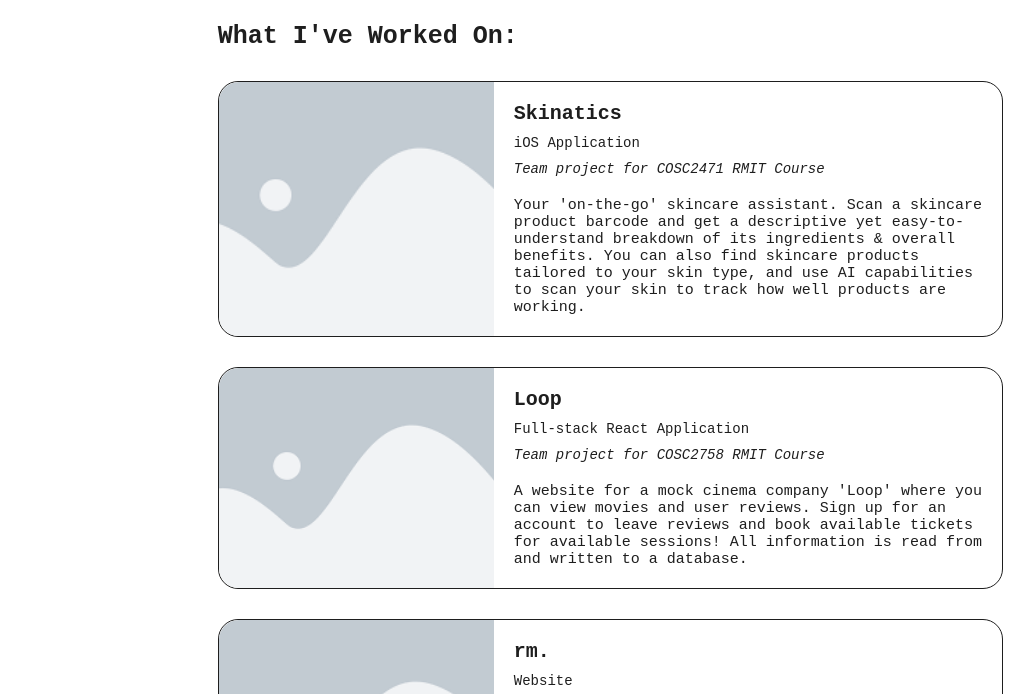
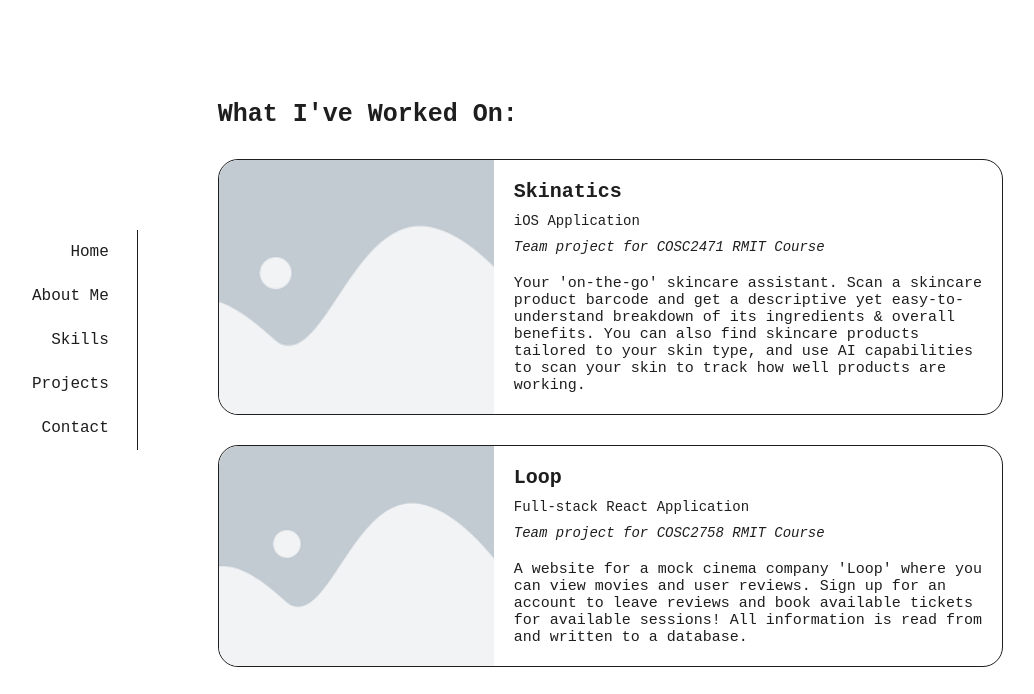
Before and after one commit to marielle-lopez/marielle-lopez.github.io, a plain HTML site: page html/projects.html in a window 1280 px wide. Shown: the part 90-784 px from the top of the page, without its empty margins (149-1183 px from the left). Drawn offline with Linux system fonts and the light colour scheme; a web font is replaced by a local one.

Commit message:
adjusted styling to accommodate longer main length

```diff
--- a/html/projects.html
+++ b/html/projects.html
@@ -20,6 +20,7 @@
     </header>
 
     <main>
+      <div class="container">
         <nav class="navbar">
           <ul class="navbar__list">
             <li class="navbar__item">
@@ -39,6 +40,7 @@
             </li>
           </ul>
         </nav>
+      </div>
 
       <div>
         <h3 class="page-heading">What I've Worked On:</h3>
--- a/styles/partials/mixins/_layout.scss
+++ b/styles/partials/mixins/_layout.scss
@@ -12,8 +12,8 @@
 
 @mixin main {
   display: flex;
-  // align-items: flex-start;
-  align-items: center;
+  align-items: flex-start;
+  // align-items: center;
   justify-content: space-between;
   padding: 0 10vw;
 }
@@ -21,7 +21,8 @@
 @mixin header {
   text-align: center;
   margin-top: 30px;
-  // margin-bottom: 200px;
+  height: 10vh;
+  margin-bottom: 10vh;
 
   .logo {
     font-size: 50px;
@@ -34,6 +35,13 @@
     font-weight: 400;
     color: white;
   }
+}
+
+@mixin container {
+  display: flex;
+  flex-direction: column;
+  justify-content: center;
+  height: 60vh;
 }
 
 @mixin navbar {
@@ -64,6 +72,9 @@
 }
 
 @mixin footer {
+  height: 10vh;
+  margin-top: 10vh;
+
   .footer {
     &__copyright {
       text-align: center;
--- a/styles/projects.scss
+++ b/styles/projects.scss
@@ -17,6 +17,10 @@ main {
   .navbar {
     @include layout.navbar;
   }
+}
+
+.container {
+  @include layout.container;
 }
 
 header {
```
Also changed, not shown: styles/projects.css. Lines whose indentation alone changed are shown as unchanged.
